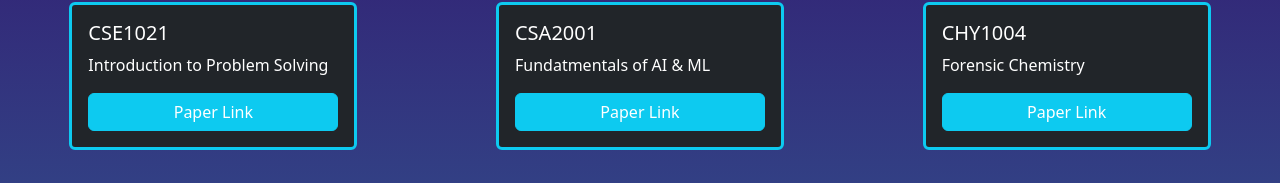
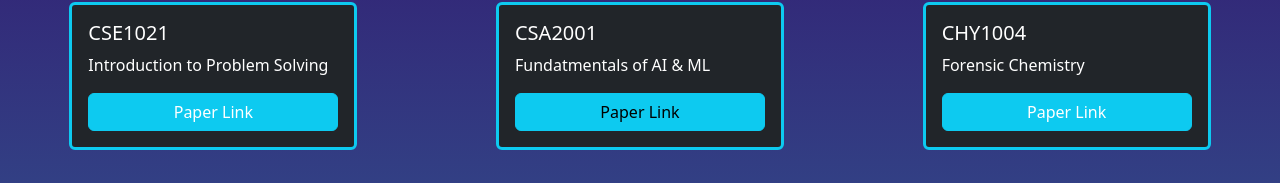
Before and after one commit to Cyb3rGhoul/qp-website-vitb, a React (Vite) app: page / in a window 1280 px wide. Shown: the part 310-493 px from the top of the page. Built offline with nearby package versions, Linux system fonts and the light colour scheme.

Commit message:
Update App.jsx
try link not working.

```diff
--- a/src/App.jsx
+++ b/src/App.jsx
@@ -26,7 +26,7 @@ export default function App() {
           <div class="card-body">
             <h5 class="card-title text-white">CSA2001</h5>
             <p class="card-text text-white">Fundatmentals of AI & ML</p>
-            <button type="button" class="btn btn-info w-full"><a href="https://drive.google.com/drive/folders/1KVqDch2p1HWVAtuDN1X4D6kK8e4HH7v6zGHfTj2ogKeo9-OWFAdU9wK7pfRiyQzHpNxRMD0P?usp=share_link" class="no-underline text-white">Paper Link</a></button>
+            <a href="https://drive.google.com/drive/folders/1KVqDch2p1HWVAtuDN1X4D6kK8e4HH7v6zGHfTj2ogKeo9-OWFAdU9wK7pfRiyQzHpNxRMD0P?usp=share_link" class="no-underline text-white"><button type="button" class="btn btn-info w-full">Paper Link</button></a>
           </div>
         </div>
         <div class="card w-72 border-info border-3 mb-3 bg-dark" data-aos="fade-right">
```
